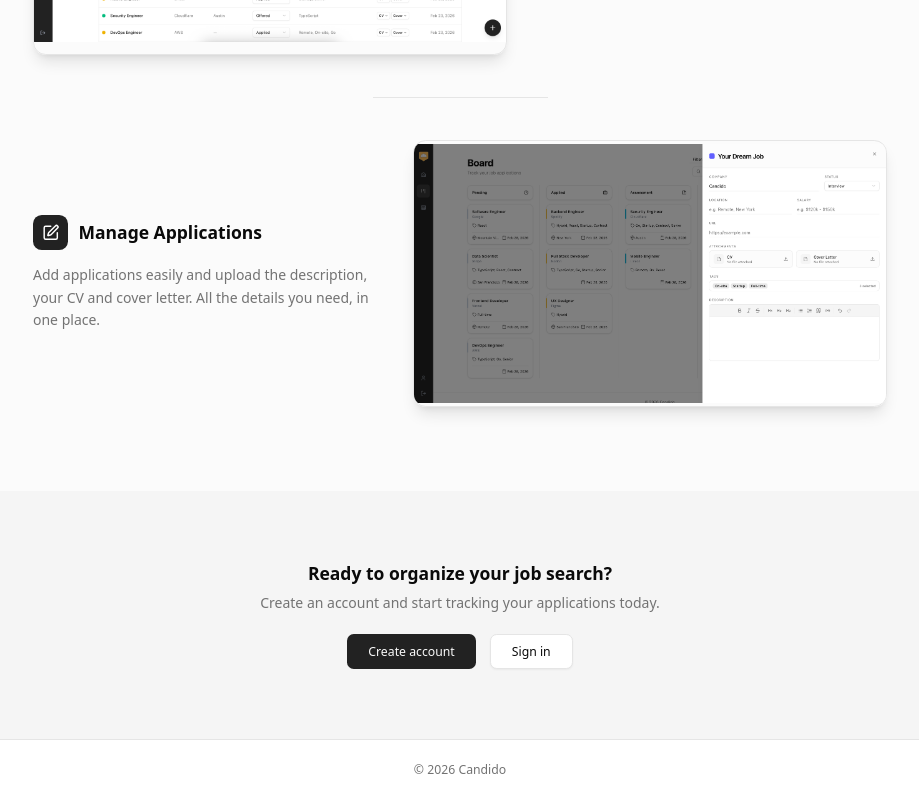
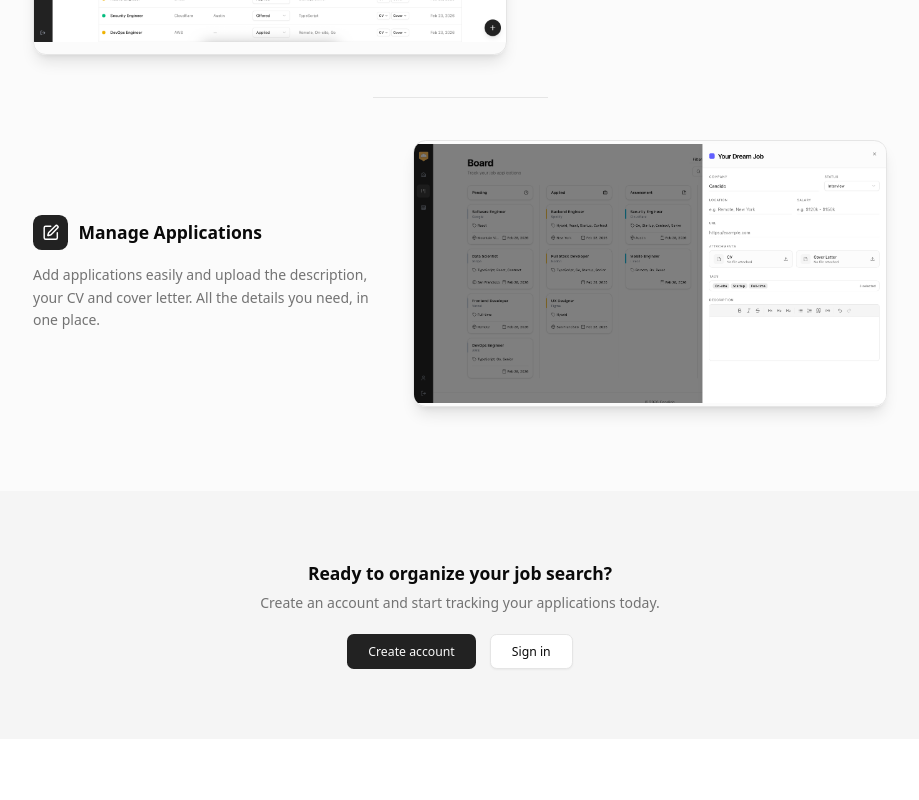
Before and after one commit to ianvexler/Candido, a Next.js app in the folder client/: page / in a window 1280 px wide. Shown: the part 1200-2000 px from the top of the page, without its empty margins (180-1099 px from the left). After the commit the page ends 1939 px from the top, so only its background shows below. Built offline with nearby package versions, Linux system fonts and the light colour scheme; no server answers.

Commit message:
Removed footer

```diff
--- a/client/app/layout.tsx
+++ b/client/app/layout.tsx
@@ -41,14 +41,6 @@ const RootLayout = ({ children }: RootLayoutProps) => {
                 <main className="flex-1 flex flex-col min-h-0">
                   <div className="flex-1 min-h-0 flex flex-col">{children}</div>
                 </main>
-
-                <footer className="border-t border-border bg-background">
-                  <div className="mx-auto max-w-6xl px-6 py-6">
-                    <p className="text-center text-sm text-muted-foreground">
-                      © {new Date().getFullYear()} Candido
-                    </p>
-                  </div>
-                </footer>
               </MainContent>
             </div>
           </TooltipProvider>
```
